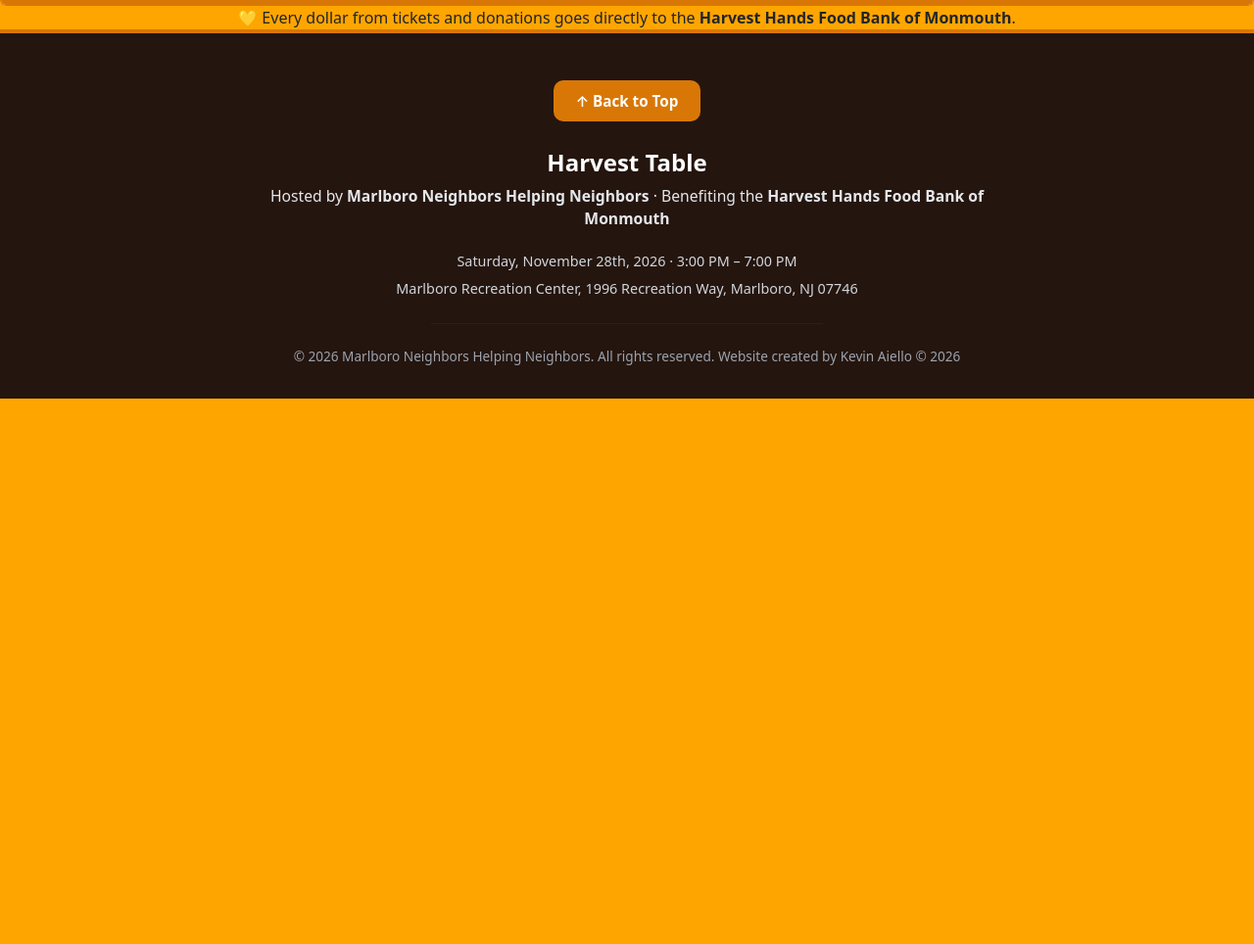
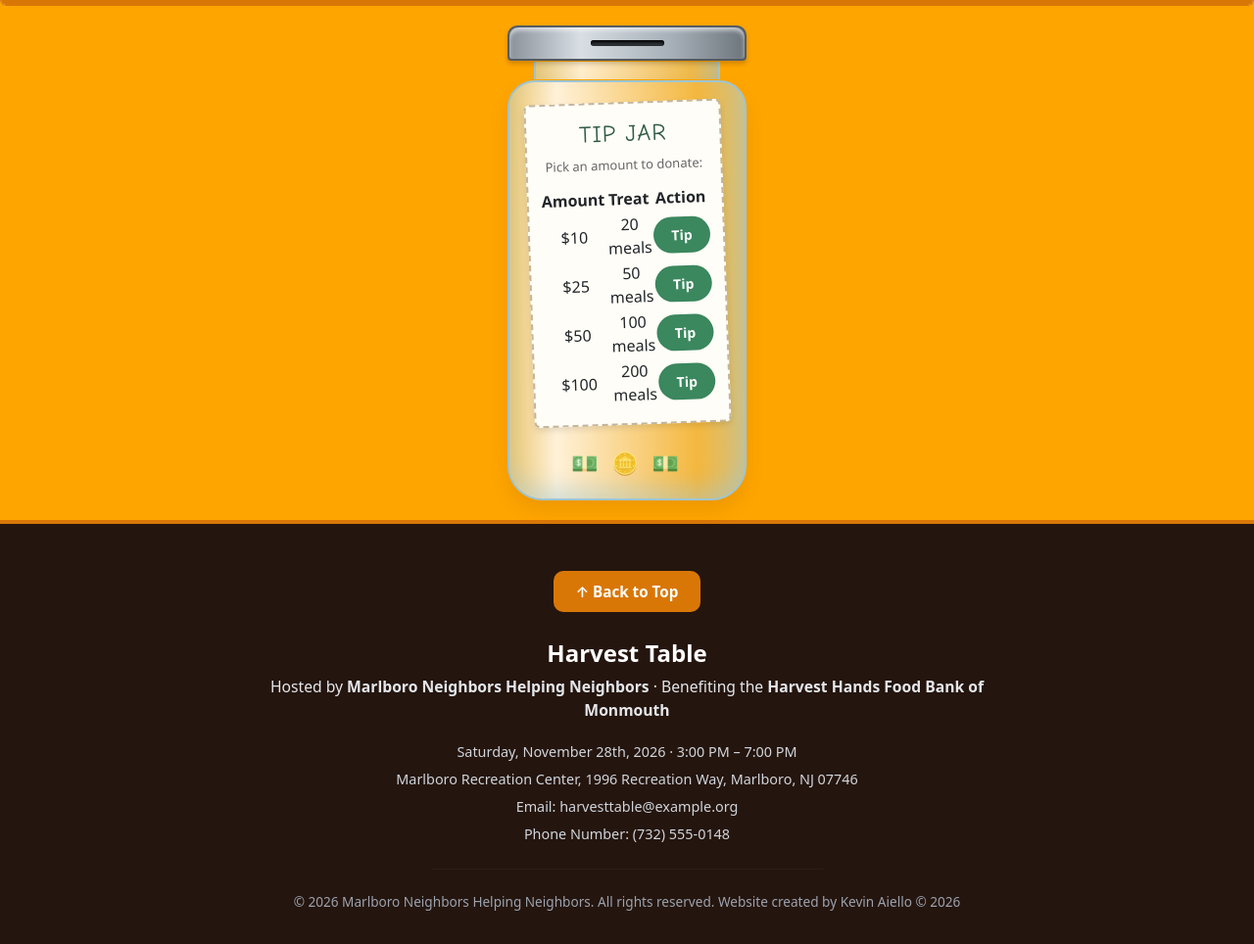
Before and after one commit to 528kaiello-png/Thanksgiving-website, a plain HTML site: page index.html in a window 1280 px wide. Shown: the part 854-1818 px from the top of the page at 98% size. Before the commit the page ends 1261 px from the top, so only its background shows below. Drawn offline with nearby package versions, Linux system fonts and the light colour scheme.

Commit message:
created a little tip jar for the donations

```diff
--- a/index.html
+++ b/index.html
@@ -207,7 +207,71 @@
 
 
 
-💛 Every dollar from tickets and donations goes directly to the <strong>Harvest Hands Food Bank of Monmouth</strong>.
+
+
+
+  <!-- Outer Jar Container Table -->
+  <table class="tip-jar">
+    <!-- Lid Row -->
+    <tr>
+      <td class="jar-lid"></td>
+    </tr>
+    <!-- Neck Row -->
+    <tr>
+      <td><div class="jar-neck"></div></td>
+    </tr>
+    <!-- Glass Body Row -->
+    <tr>
+      <td class="jar-body">
+        <div class="jar-label">
+          <h2>TIP JAR</h2>
+          <p>Pick an amount to donate:</p>
+
+          <!-- Inner Donation Amounts Table -->
+          <table class="donation-table">
+            <thead>
+              <tr>
+                <th>Amount</th>
+                <th>Treat</th>
+                <th>Action</th>
+              </tr>
+            </thead>
+            <tbody>
+              <tr>
+                <td class="amount">$10</td>
+                <td>20 meals
+                <td><a href="https://www.whitescreenonline.app/tool/tip-screen" class="tip-btn">Tip</a></td>
+              </tr>
+              <tr>
+                <td class="amount">$25</td>
+                <td>50 meals
+                <td><a href="https://www.whitescreenonline.app/tool/tip-screen" class="tip-btn">Tip</a></td>
+              </tr>
+              <tr>
+                <td class="amount">$50</td>
+                <td>100 meals
+                <td><a href="https://www.whitescreenonline.app/tool/tip-screen" class="tip-btn">Tip</a></td>
+              </tr>
+              <tr>
+                <td class="amount">$100</td>
+                <td>200 meals
+                <td><a href="https://www.whitescreenonline.app/tool/tip-screen" class="tip-btn">Tip</a></td>
+              </tr>
+            </tbody>
+          </table>
+
+        </div>
+        <div class="jar-bottom-money">💵 🪙 💵</div>
+      </td>
+    </tr>
+  </table>
+
+
+
+
+
+
+
 
 
 
@@ -228,6 +292,8 @@
       <div class="footer-details">
         <span> Saturday, November 28th, 2026 · 3:00 PM – 7:00 PM</span>
         <span> Marlboro Recreation Center, 1996 Recreation Way, Marlboro, NJ 07746</span>
+        <span>Email: harvesttable@example.org</span>
+        <span>Phone Number: (732) 555-0148</span>
       </div>
 
       <hr class="footer-divider">
--- a/style.css
+++ b/style.css
@@ -219,6 +219,127 @@
 
 
 
+/* Main Jar Table */
+.tip-jar {
+  border-collapse: separate;
+  border-spacing: 0;
+  width: 240px;
+  margin: 20px auto;
+}
+
+/* Metal Lid */
+.jar-lid {
+  height: 36px;
+  background: linear-gradient(90deg, #8a929a 0%, #d8dee4 30%, #a5aeb6 70%, #6e767d 100%);
+  border: 2px solid #555c63;
+  border-radius: 10px 10px 4px 4px;
+  box-shadow: inset 0 3px 4px rgba(255, 255, 255, 0.6), 0 3px 5px rgba(0, 0, 0, 0.2);
+  position: relative;
+}
+
+/* Coin Slot on Lid */
+.jar-lid::after {
+  content: "";
+  display: block;
+  width: 75px;
+  height: 6px;
+  background: #2c3034;
+  border-radius: 3px;
+  margin: 0 auto;
+  box-shadow: inset 0 2px 3px #000;
+}
+
+/* Glass Neck */
+.jar-neck {
+  height: 18px;
+  width: 190px;
+  margin: 0 auto;
+  background: linear-gradient(90deg, rgba(200, 230, 240, 0.5) 0%, rgba(255, 255, 255, 0.8) 25%, rgba(200, 230, 240, 0.3) 85%, rgba(160, 200, 215, 0.6) 100%);
+  border-left: 2px solid #9ec5d4;
+  border-right: 2px solid #9ec5d4;
+}
+
+/* Glass Body */
+.jar-body {
+  height: 250px;
+  background: linear-gradient(90deg, rgba(210, 238, 248, 0.45) 0%, rgba(255, 255, 255, 0.85) 20%, rgba(210, 238, 248, 0.25) 80%, rgba(175, 215, 230, 0.55) 100%);
+  border: 2px solid #9ec5d4;
+  border-radius: 28px 28px 36px 36px;
+  box-shadow: inset 0 -12px 20px rgba(158, 197, 212, 0.4), 0 10px 20px rgba(0, 0, 0, 0.08);
+  text-align: center;
+  vertical-align: middle;
+  padding: 20px;
+  position: relative;
+}
+
+/* Paper Label */
+.jar-label {
+  background-color: #fffdf7;
+  border: 2px dashed #c4b59b;
+  border-radius: 6px;
+  padding: 16px 12px;
+  box-shadow: 0 3px 6px rgba(0, 0, 0, 0.1);
+  transform: rotate(-2deg);
+}
+
+.jar-label h2 {
+  margin: 0 0 8px 0;
+  font-family: 'Comic Sans MS', 'Marker Felt', cursive, sans-serif;
+  font-size: 24px;
+  color: #2e5a44;
+  letter-spacing: 1px;
+}
+
+.jar-label p {
+  margin: 0 0 12px 0;
+  font-size: 13px;
+  color: #666;
+}
+
+/* Tip Button Inside Label */
+.tip-btn {
+  display: inline-block;
+  background-color: #3b875e;
+  color: #ffffff;
+  text-decoration: none;
+  font-weight: bold;
+  font-size: 14px;
+  padding: 8px 18px;
+  border-radius: 20px;
+  transition: background-color 0.2s ease;
+}
+
+.tip-btn:hover {
+  background-color: #2c6848;
+}
+
+/* Decorative Coins/Bills at the Bottom */
+.jar-bottom-money {
+  margin-top: 22px;
+  font-size: 22px;
+  letter-spacing: 4px;
+  opacity: 0.85;
+}
+
+
+
+
+
+
+
+
+
+
+
+
+
+
+
+
+
+
+
+
 
 
 /* Footer */
```
